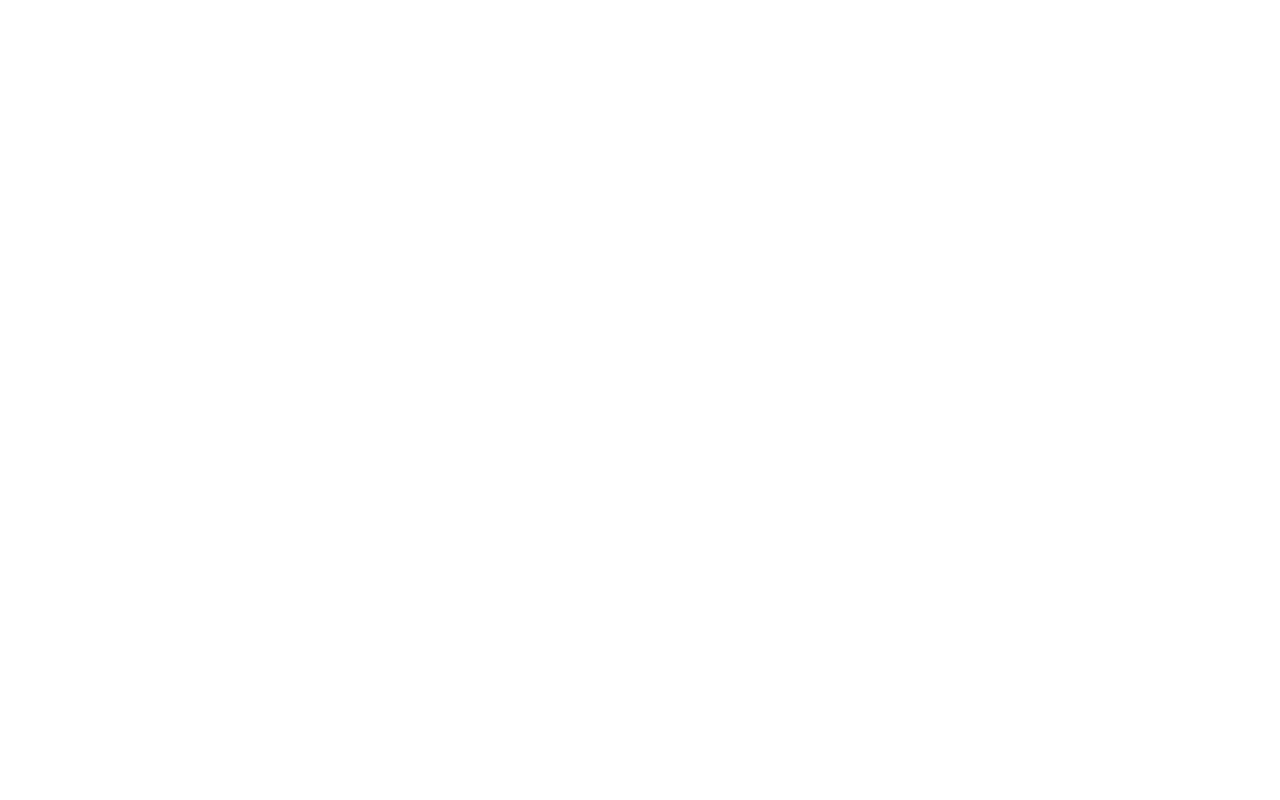
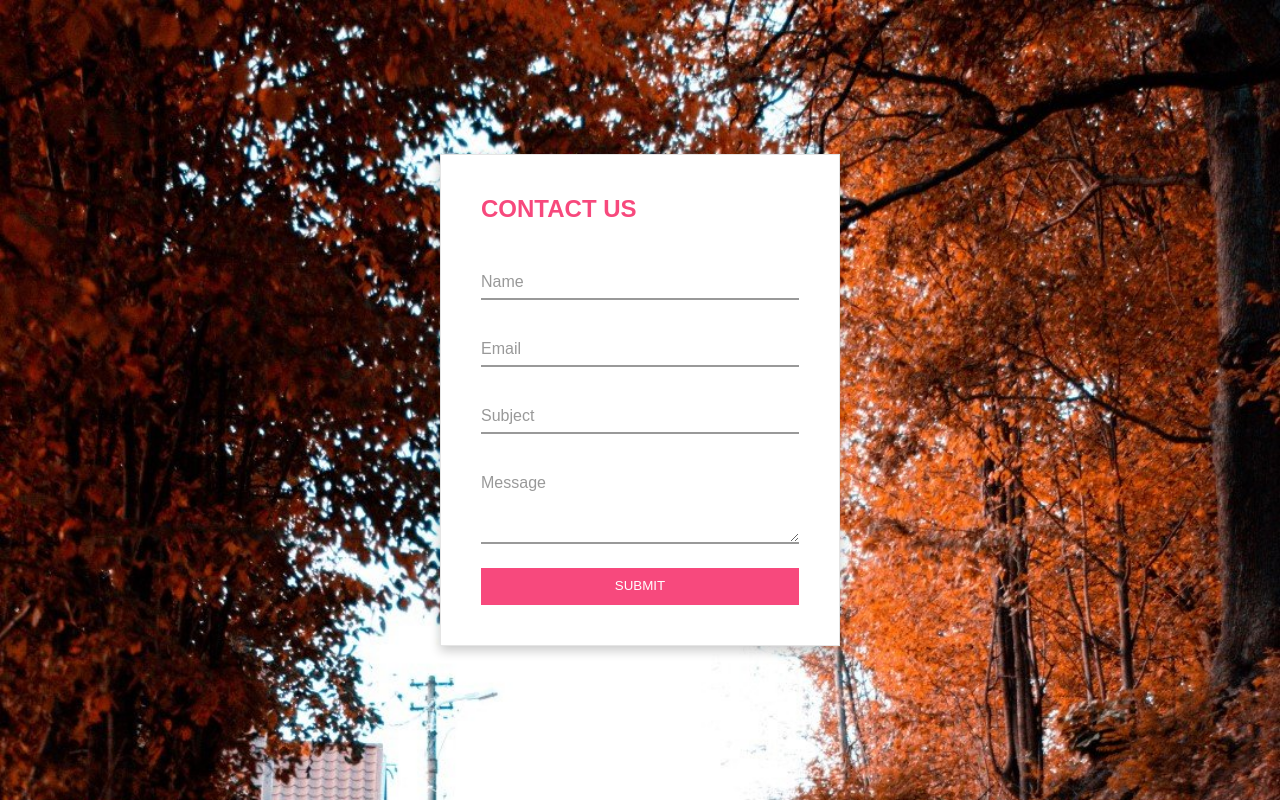
Before and after one commit to dfnk5516/CSS_Form_Practice, a plain HTML site: page 04/index.html in a window 1280 px wide. Drawn offline with Linux system fonts and the light colour scheme.

Commit message:
04 commit

```diff
--- a/04/index.html
+++ b/04/index.html
@@ -3,9 +3,31 @@
 <head>
   <meta charset="UTF-8">
   <meta name="viewport" content="width=device-width, initial-scale=1.0">
-  <title>Document</title>
+  <title>Input Label Slide Up On Hover</title>
+  <link rel="stylesheet" href="./style.css">
 </head>
 <body>
-
+  <div class="box">
+    <h2>Contact Us</h2>
+    <form action="">
+      <div>
+        <input type="text" name="" required="">
+        <label for="">Name</label>
+      </div>
+      <div>
+        <input type="email" name="" required="">
+        <label for="">Email</label>
+      </div>
+      <div>
+        <input type="text" name="" required="">
+        <label for="">Subject</label>
+      </div>
+      <div>
+        <textarea required=""></textarea>
+        <label for="">Message</label>
+      </div>
+      <input type="submit" name="" value="submit">
+    </form>
+  </div>
 </body>
 </html>
--- a/04/style.css
+++ b/04/style.css
@@ -0,0 +1,85 @@
+body {
+  margin: 0;
+  padding: 0;
+  font-family : sans-serif;
+  background : url(bg.jpg);
+  background-repeat : no-repeat;
+  background-size: cover;
+}
+.box{
+  position : absolute;
+  top : 50%;
+  left : 50%;
+  transform : translate(-50%, -50%);
+  width:400px;
+  background : #fff;
+  padding : 40px;
+  box-sizing : border-box;
+  border : 1px solid rgba(0,0,0,.1);
+  box-shadow : 0 5px 10px rgba(0,0,0,.2)
+}
+
+.box h2{
+  margin : 0 0 40px;
+  padding : 0;
+  color : #f7497d;
+  text-transform : uppercase;
+}
+
+.box input{
+  padding : 10px 0;
+  margin-bottom : 30px;
+}
+.box textarea
+{
+  height : 80px;
+  padding : 10px 0;
+  margin-bottom : 40px;
+}
+.box input,
+.box textarea{
+  width : 100%;
+  box-sizing :border-box;
+  box-shadow : none;
+  outline : none;
+  border : none;
+  border-bottom : 2px solid #999;
+}
+.box textarea{
+  margin-bottom:20px;
+}
+.box input[type="submit"]{
+  border-bottom:none;
+  cursor : pointer;
+  background : #f7497d;
+  color : #fff;
+  margin-bottom : 0;
+  text-transform : uppercase;
+}
+.box form div{
+  position : relative;
+}
+.box form div label{
+  position : absolute;
+  top : 10px;
+  left : 0;
+  color : #999;
+  transition : .5s;
+  pointer-events : none;
+}
+.box input:focus ~ label,
+.box textarea:focus ~ label,
+.box input:valid ~ label,
+.box textarea:valid ~ label{
+  top : -12px;
+  left : 0;
+  color : #f7497d;
+  font-size : 12px;
+  font-weight : bold;
+}
+.box input:focus,
+.box textarea:focus,
+.box input:valid,
+.box textarea:valid{
+  border-bottom : 2px solid #f7497d;
+}
```
Also changed, not shown: 04/bg.jpg (added), 2 other files.
